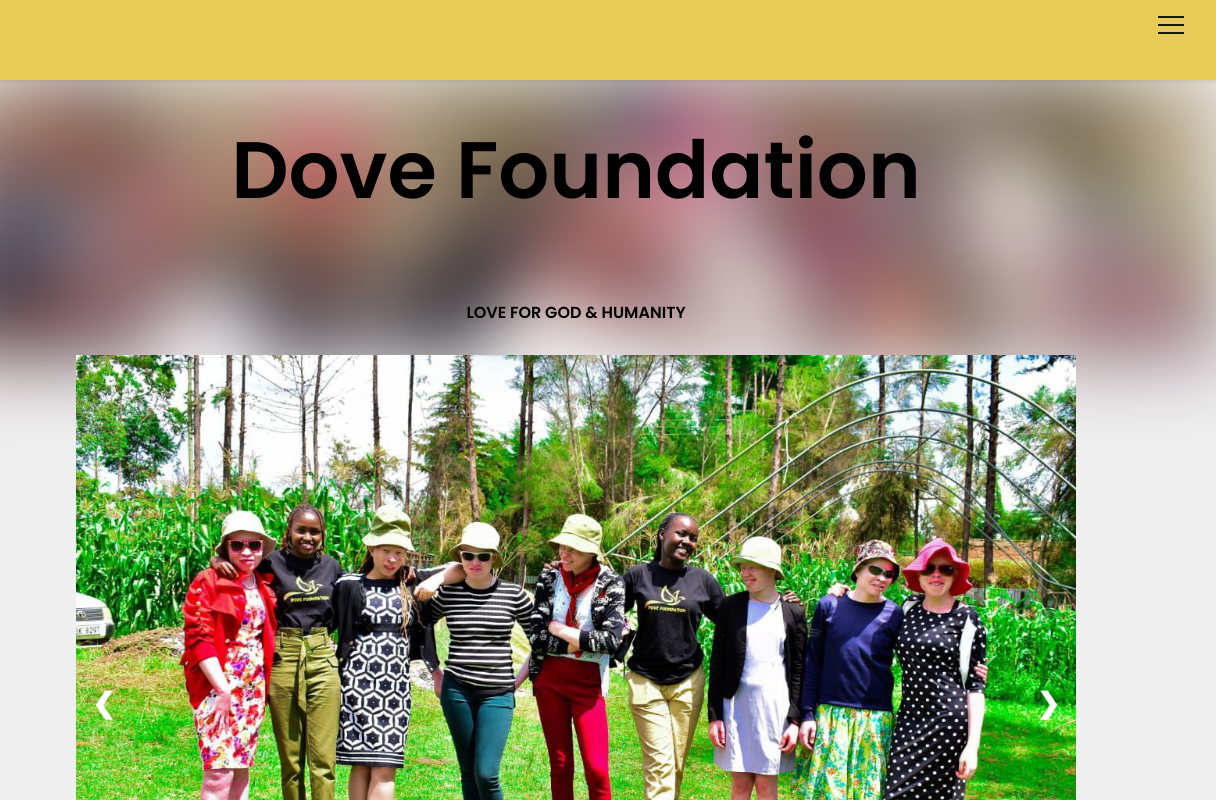
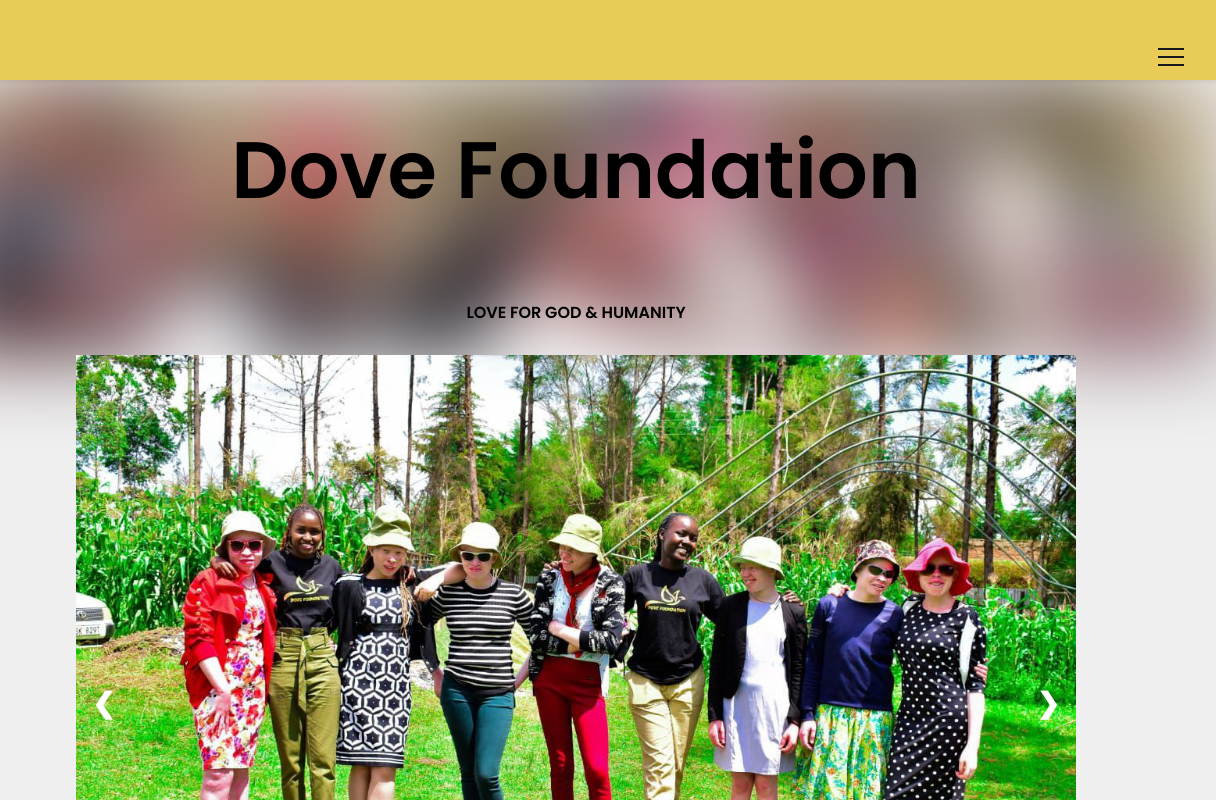
Before and after one commit to NirahNgala/DoveFoundation, a plain HTML site: page index.html in a window 1280 px wide. Shown: the top 800 px of the page, 64-1280 px from the left. Drawn offline with nearby package versions, Linux system fonts and the light colour scheme; files whose address does not match are found by name.

Commit message:
Update style.css

```diff
--- a/assets/style/style.css
+++ b/assets/style/style.css
@@ -45,7 +45,7 @@ span::after {
 }
 .menu__btn {
   position: absolute;
-  top: 1.5rem;
+  top: 3.5rem;
   right: 2rem;
   width: 26px;
   height: 26px;
```
